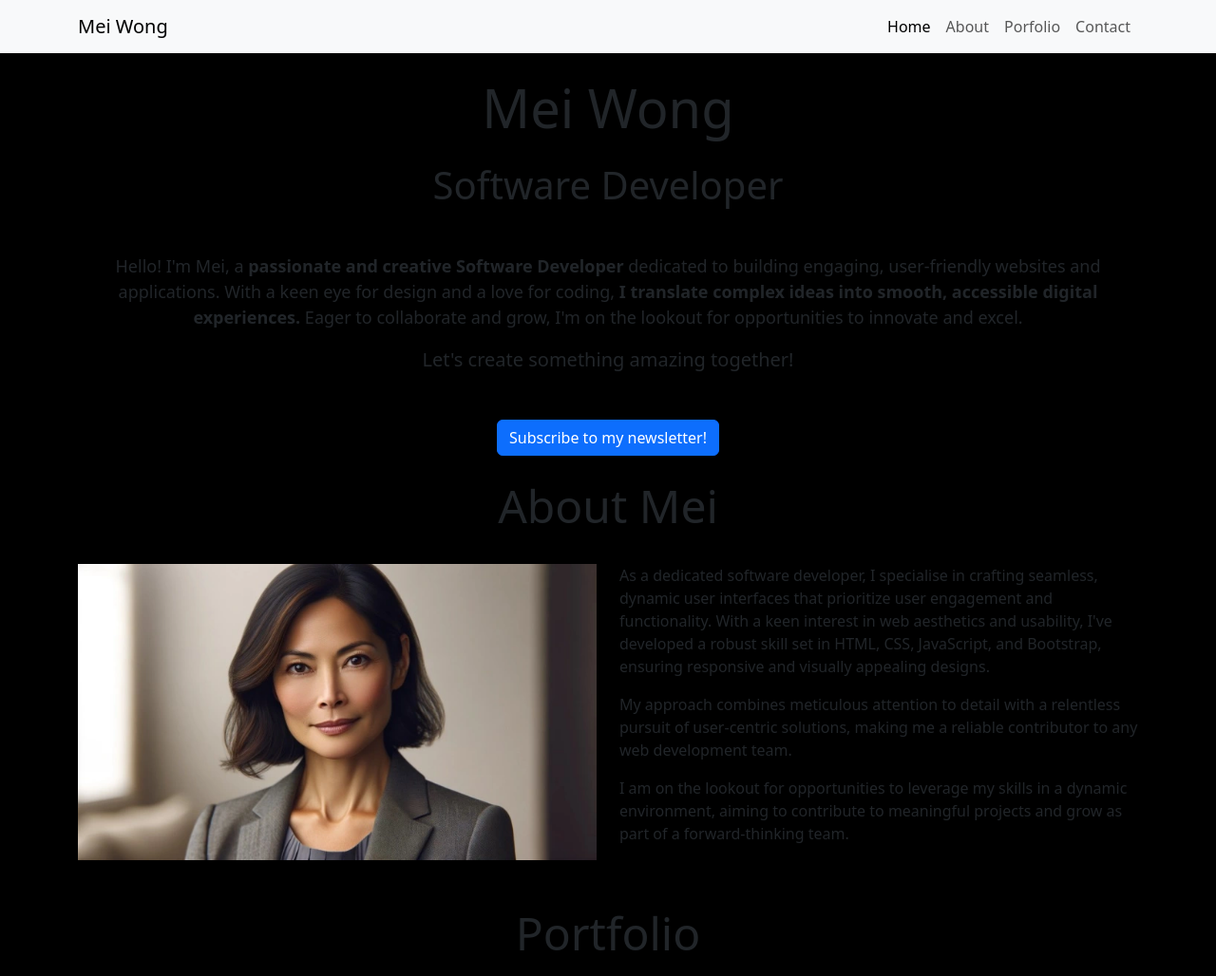
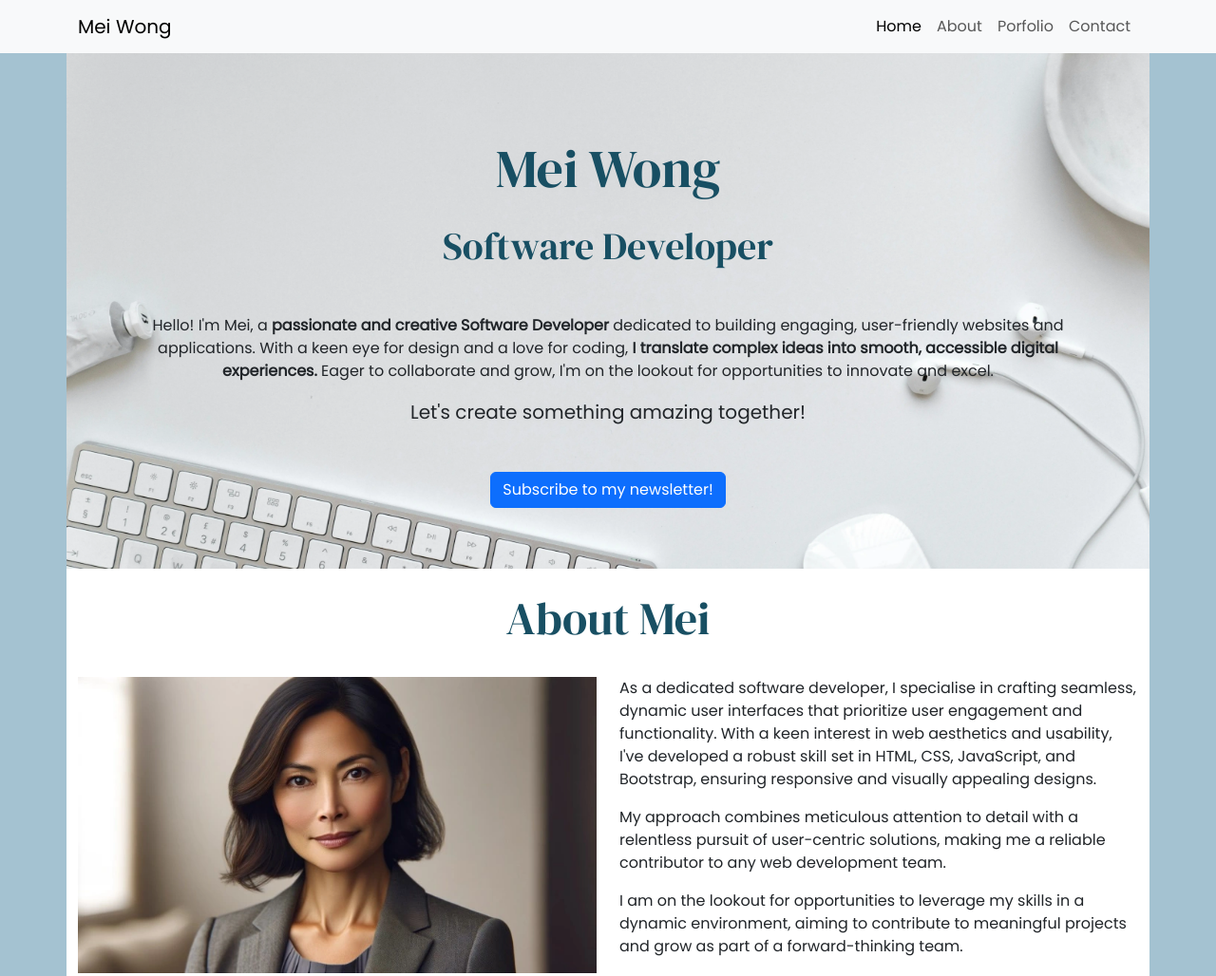
Before and after one commit to RadwanDuadu/portfolio-bootstrap, a plain HTML site: page index.html in a window 1280 px wide. Shown: the top 1028 px of the page at 95% size. Drawn offline with nearby package versions, Linux system fonts and the light colour scheme.

Commit message:
Add custom style

```diff
--- a/assets/css/style.css
+++ b/assets/css/style.css
@@ -1,7 +1,50 @@
+/*
+    #a4c2d1; egg blue
+    #dbdcde; light grey
+    #1f7798; mid-blue
+    #184f63; dark-blue
+*/
+
+/* global styles */
+
+@import url('https://fonts.googleapis.com/css2?family=DM+Serif+Display:ital@0;1&family=Poppins&display=swap');
+
 body {
-    background-color: black;
+    font-family: "Poppins", sans-serif;
+    background-color: #a4c2d1; /* egg blue */
 }
 
-header {
-    font-size: large;
+h1,
+h2 {
+    font-family: "DM Serif Display", serif;
+    color: #184f63; /* dark-blue */
 }
+
+/* About section */
+
+#about {
+    background-color: white;
+}
+
+/* Portfolio */
+
+#portfolio {
+    background-color: #dbdcde; /* light grey */
+}
+
+/* Contact section */
+
+#contact {
+    background-color: white;
+}
+
+/* Header */
+
+#hero {
+    background-color: #dbdcde; /* light grey */
+    background-image: url("../images/background.webp");
+    background-size: cover;
+    background-position: 50% 70%;
+    min-height: 500px;
+    padding: 5% 7%;
+}
```
Also changed, not shown: assets/images/background.webp (added).
